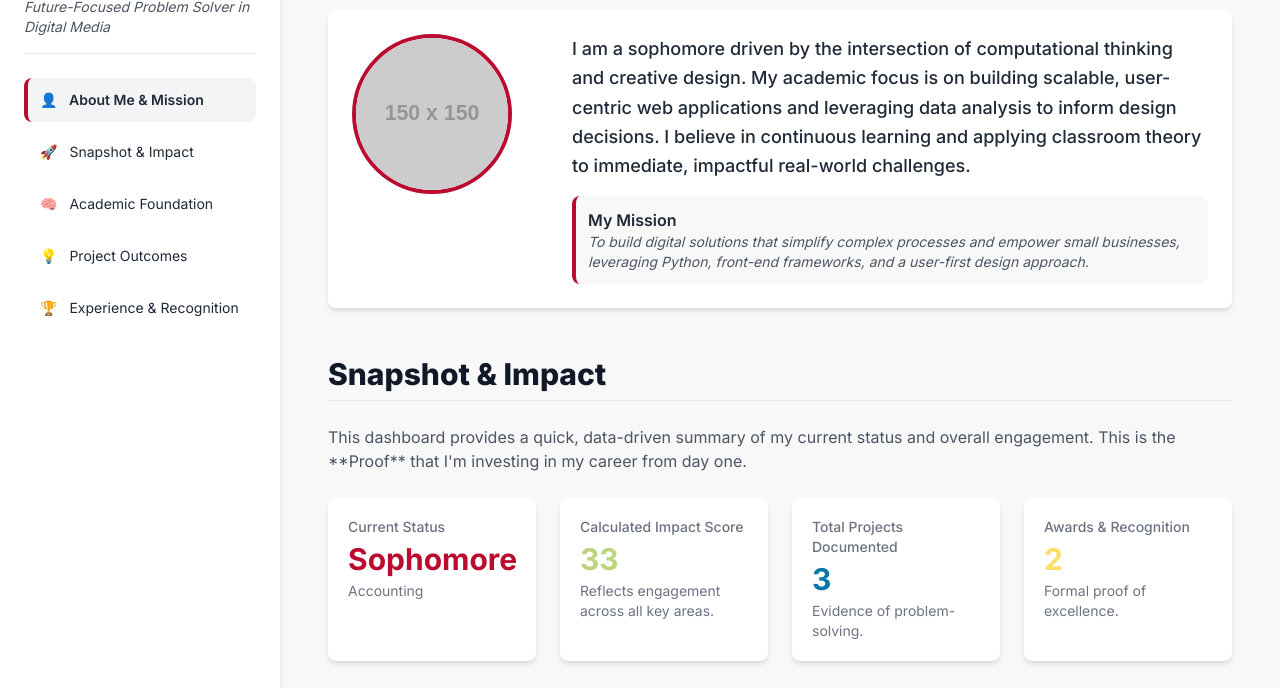
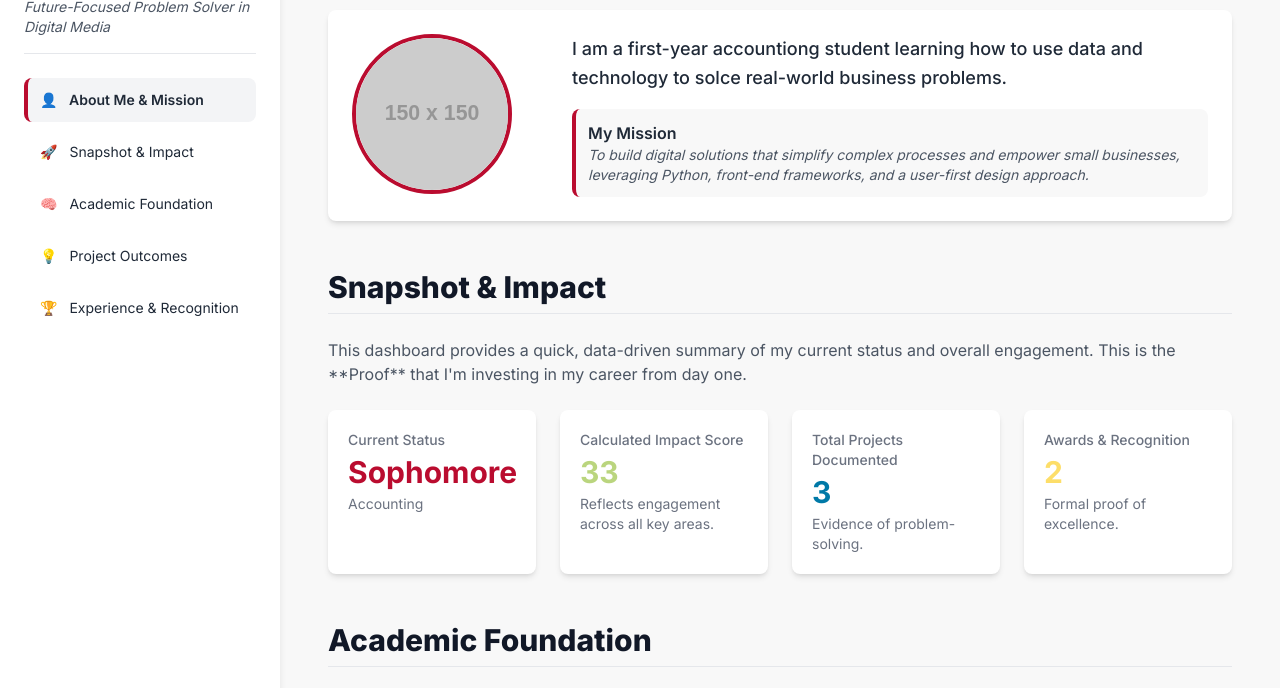
Before and after one commit to aqguth/PBL-Portfolio, a plain HTML site: page index.html in a window 1280 px wide. Shown: the part 107-795 px from the top of the page. Drawn offline with nearby package versions, Linux system fonts and the light colour scheme; placeholder pictures from the web are drawn by us.

Commit message:
Update index.html

```diff
--- a/index.html
+++ b/index.html
@@ -263,9 +263,9 @@ CONFIRMATION: NO SVG graphics used. NO Mermaid JS used. -->
             impactScoreMultiplier: 10, // Adjusts how much projects/awards count towards total impact
 
             // --- INTRODUCTION & BRANDING FIELDS ---
-            photoUrl: "https://placehold.co/150x150/BA0C2F/FFFFFF/png?text=RILEY+C", // Replace with a URL to a professional headshot
+            photoUrl: "https://placehold.co/150x150/BA0C2F/FFFFFF/png?text=AVERY+G", // Replace with a URL to a professional headshot
             logoUrl: "https://placehold.co/40x40/BA0C2F/FFFFFF.png?text=BSU", // URL for your school logo or personal brand icon
-            personalBio: "I am a sophomore driven by the intersection of computational thinking and creative design. My academic focus is on building scalable, user-centric web applications and leveraging data analysis to inform design decisions. I believe in continuous learning and applying classroom theory to immediate, impactful real-world challenges.",
+            personalBio: "I am a first-year accountiong student learning how to use data and technology to solce real-world business problems.",
             missionStatement: "To build digital solutions that simplify complex processes and empower small businesses, leveraging Python, front-end frameworks, and a user-first design approach.",
         };
 
```
